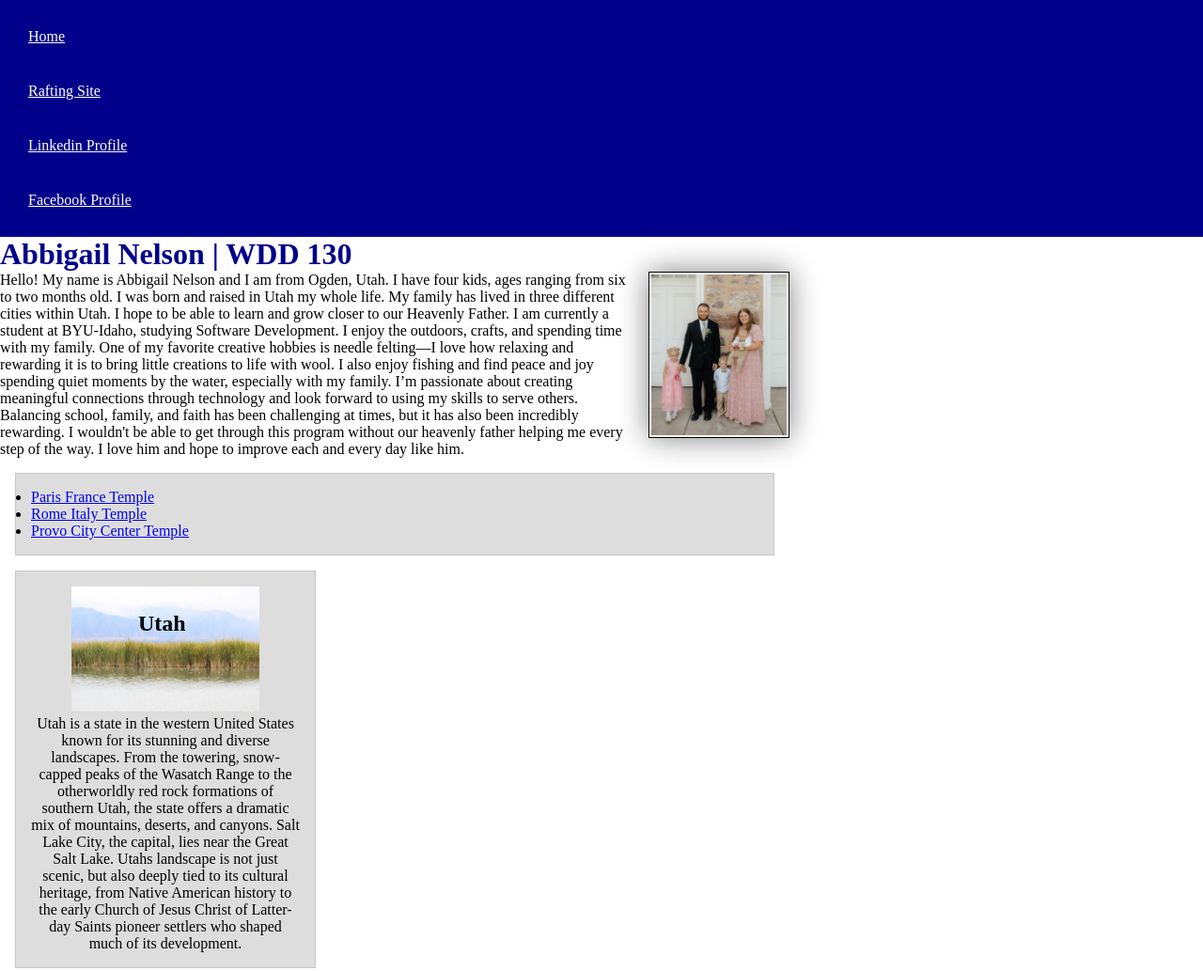
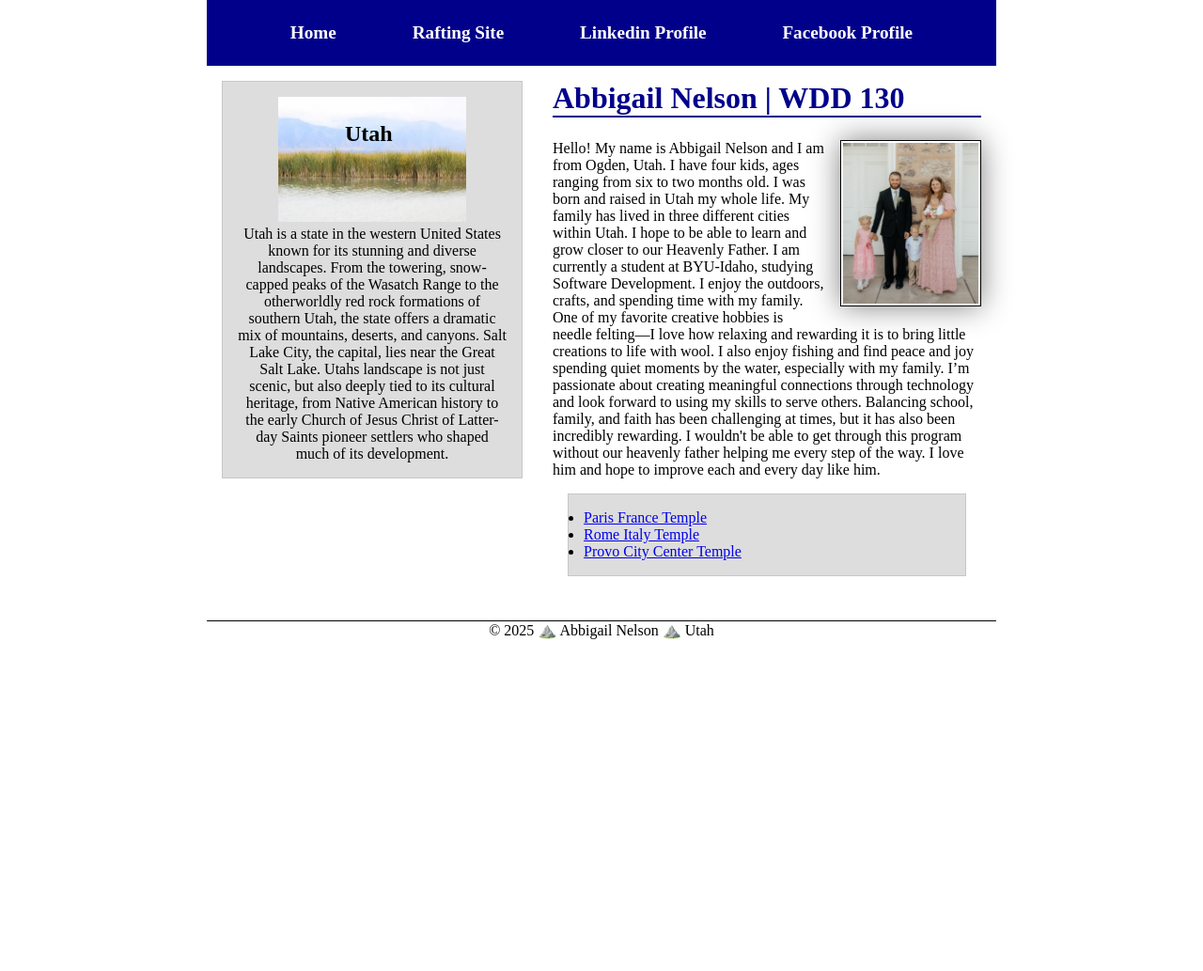
Before and after one commit to abbigailf/wdd130, a plain HTML site: page index.html in a window 1280 px wide. Shown: the top 1033 px of the page at 94% size. After the commit the page ends 800 px from the top, so only its background shows below. Drawn offline with Linux system fonts and the light colour scheme.

Commit message:
Home Page Layout Enhancements commit

```diff
--- a/index.html
+++ b/index.html
@@ -19,6 +19,14 @@
             <a href="https://www.facebook.com/abbi.fletcher.18/">Facebook Profile</a>
         </nav>
     </header>
+
+    <div class="grid">
+        <aside class="box">
+            <h2>Utah</h2>
+            <img src="images/utah.jpg" alt="Utah landscape">
+            <p>Utah is a state in the western United States known for its stunning and diverse landscapes. From the towering, snow-capped peaks of the Wasatch Range to the otherworldly red rock formations of southern Utah, the state offers a dramatic mix of mountains, deserts, and canyons. Salt Lake City, the capital, lies near the Great Salt Lake. Utahs landscape is not just scenic, but also deeply tied to its cultural heritage, from Native American history to the early Church of Jesus Christ of Latter-day Saints pioneer settlers who shaped much of its development.</p>
+        </aside>
+
         <main>
             <h1>Abbigail Nelson | WDD 130</h1>
             <img src="images/profile.jpg" alt="Hello, my name is Abbigail Nelson" width="200">
@@ -29,11 +37,8 @@
                 <li><a href="https://churchofjesuschristtemples.org/provo-city-center-temple/photographs/#Official-33" target="_blank">Provo City Center Temple</a></li>
             </ul>
         </main>
-    <aside class="box">
-        <h2>Utah</h2>
-        <img src="images/utah.jpg" alt="Utah landscape">
-        <p>Utah is a state in the western United States known for its stunning and diverse landscapes. From the towering, snow-capped peaks of the Wasatch Range to the otherworldly red rock formations of southern Utah, the state offers a dramatic mix of mountains, deserts, and canyons. Salt Lake City, the capital, lies near the Great Salt Lake. Utahs landscape is not just scenic, but also deeply tied to its cultural heritage, from Native American history to the early Church of Jesus Christ of Latter-day Saints pioneer settlers who shaped much of its development.</p>
-    </aside>
+    </div>
+
     <footer>
         <p>&copy; 2025 ⛰️ Abbigail Nelson ⛰️ Utah</p>
     </footer>
--- a/styles/styles.css
+++ b/styles/styles.css
@@ -10,23 +10,42 @@
     --border-color: black;
 }
 
+header, .grid, footer {
+    max-width: 840px;
+    margin: 0 auto;
+}
+
 nav {
     background-color: var(--primary-color);
-    padding: 10px;
+    padding: 1rem;
+    display: flex;
+    justify-content: space-evenly;
+    align-items: center;
 }
 
 nav a {
+    display: block;
+    padding: 0.5rem;
+    text-decoration: none;
+    font-size: 1.2rem;
+    font-weight: 700;
     color: var(--light-text);
-    display: block;
-    padding: 20px;
 }
 
 h1 {
     color: var(--primary-color);
+    border-bottom: 2px solid var(--primary-color);
+    margin-bottom: 1.5rem;
+}
+
+.grid {
+    display: grid;
+    align-items: start;
 }
 
 main {
-    max-width: 840px;
+    grid-column: 2/3;
+    margin: 1rem;
 }
 
 main img {
@@ -44,9 +63,11 @@ p {
 }
 
 aside {
-    width: 20em;
+    width: 20rem;
     text-align: center;
     position: relative;
+    grid-column: 1/2;
+    grid-row: 1/2;
 }
 
 aside img {
```
Lines whose indentation alone changed are shown as unchanged.
